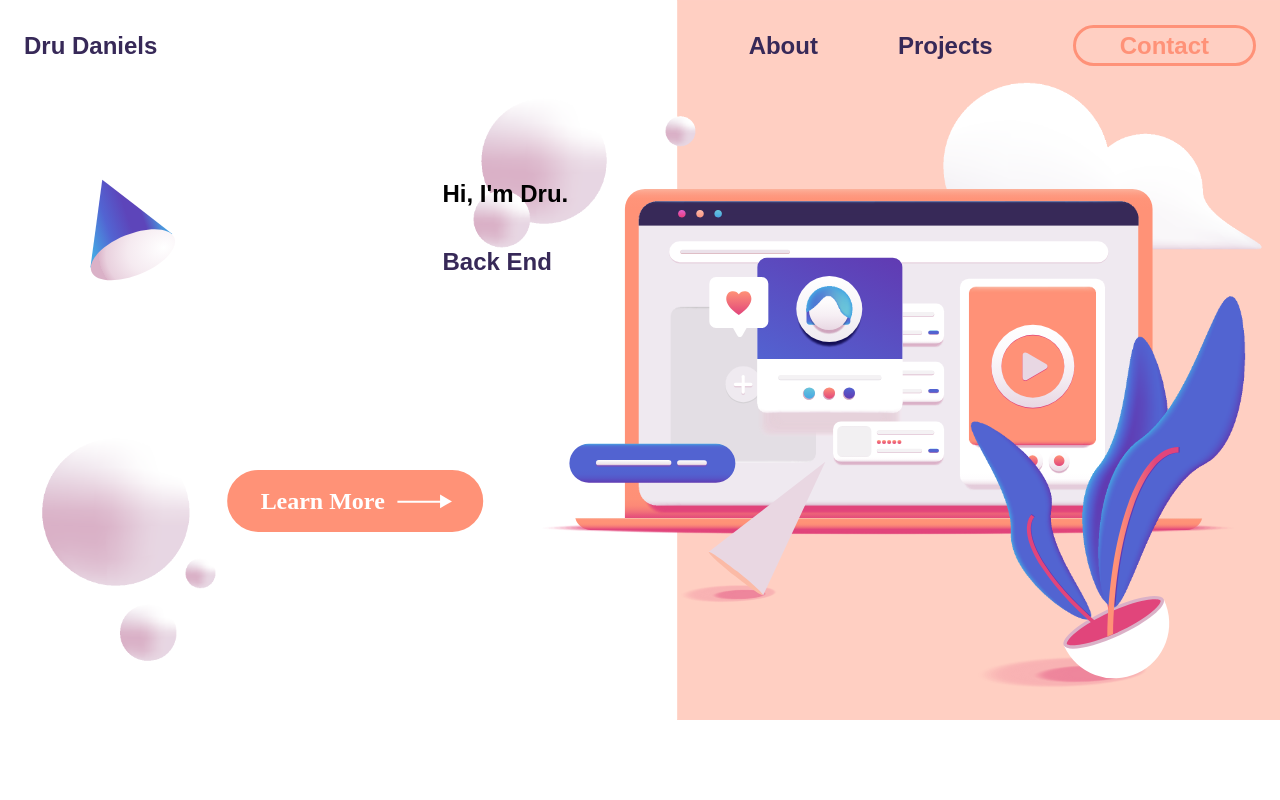
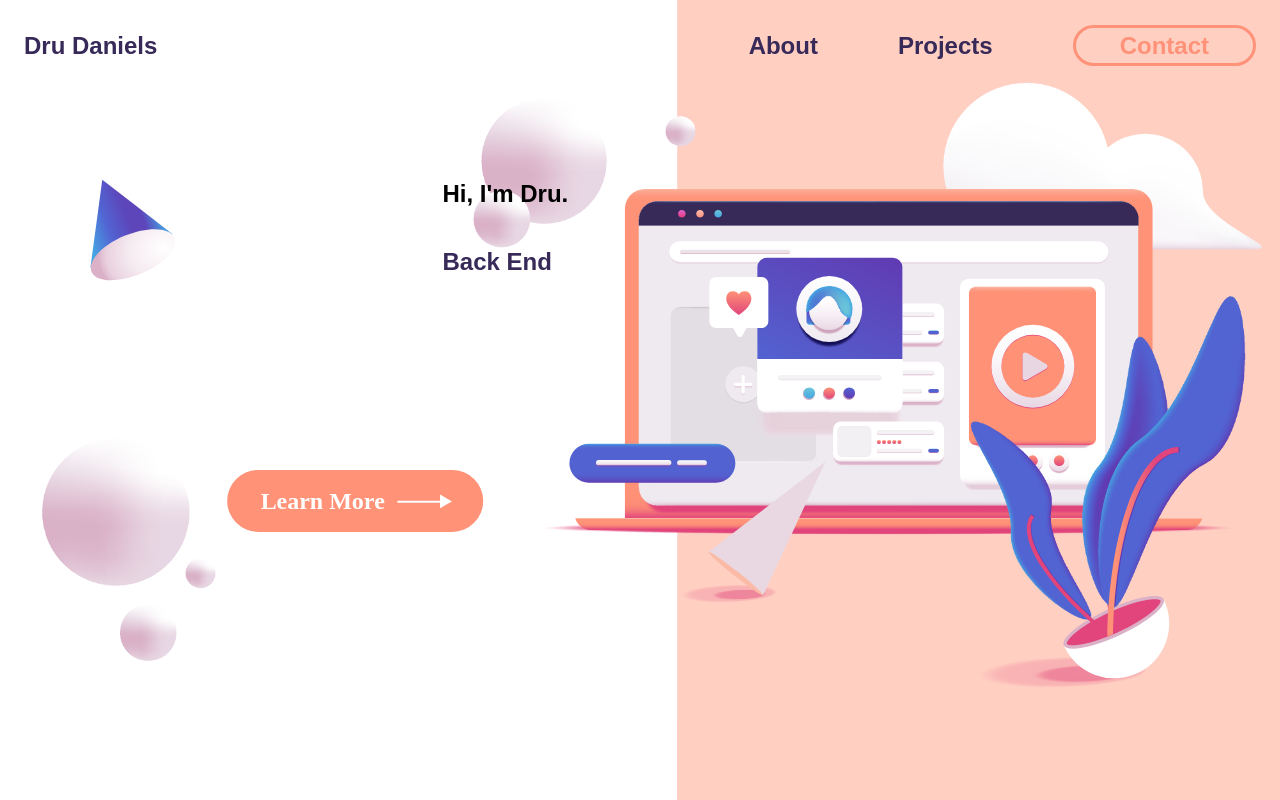
Before and after one commit to Dru-Daniels/dru-portfolio, a React (Create React App) app: page / in a window 1280 px wide. Built offline with nearby package versions, Linux system fonts and the light colour scheme; a web font is replaced by a local one.

Commit message:
Background extended

```diff
--- a/src/components/HeroBanner.js
+++ b/src/components/HeroBanner.js
@@ -4,7 +4,7 @@ import './heroBanner.scss'
 
 const HeroBanner = (props) => {
   return (
-    <>
+    <div className="hero-container">
       <section className="hero">
         <div className="content">
           <h1>Hi, I'm <span className="highlight">Dru</span>.</h1>
@@ -17,7 +17,7 @@ const HeroBanner = (props) => {
           </div>
         </div>
       </section>
-    </>
+    </div>
   )
 }
 
--- a/src/components/heroBanner.scss
+++ b/src/components/heroBanner.scss
@@ -1,14 +1,23 @@
+.hero-container {
+  height: 100vh;
+  width: 100vw;
+  background: linear-gradient(to right, #fff 52.9vw, #ffcfc1 50vw);
+  background-size: 100vw ;
+  background-position: center top;
+}
 
 .hero {
-  max-width: 100vw;
+  max-width: 1800px;
+  width: 100vw;
+  height: 100vh;
+  margin: 0 auto;
   background-image: url("../images/heroBannerWithBtn.svg");
   background-repeat: no-repeat;
-  background-size: 100vw auto;
+  background-size: 100% auto;
+  background-position: center top;
   display: flex;
   justify-content: center;
   padding-top: 10rem;
-  height: 100vh;
-
 }
 
 h1 {
```
